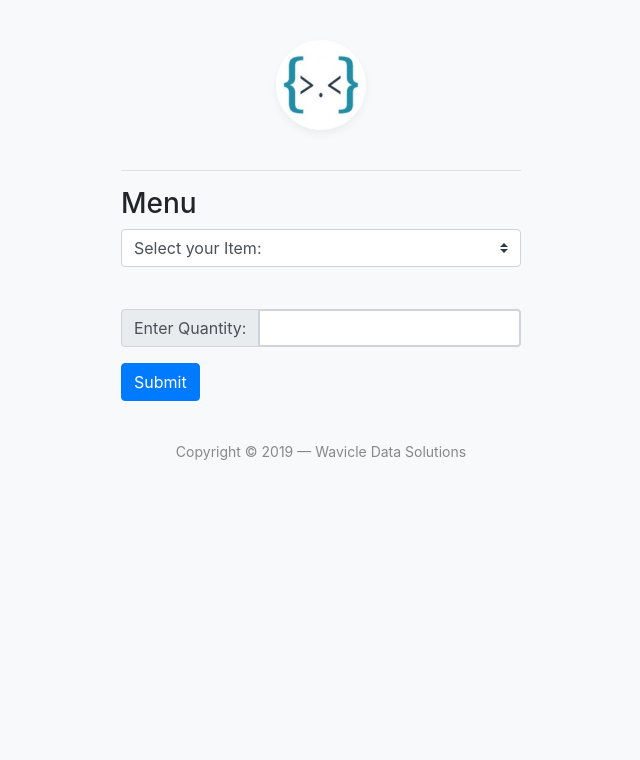
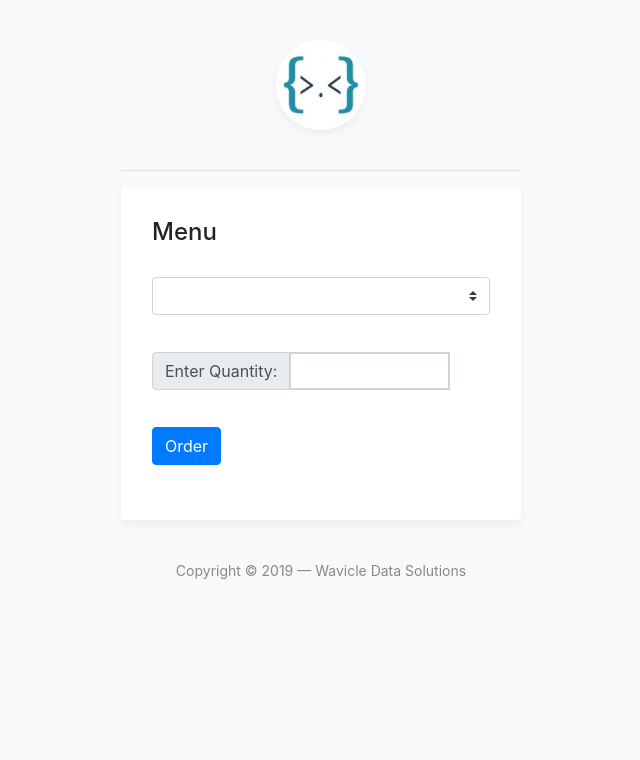
Before and after one commit to parthi-siva/FoodMenuApp, a Flask app: template app/templates/menu.html in a window 1280 px wide. Shown: the top 760 px of the page, without its empty margins (319-959 px from the left). Run offline with Flask 2, Linux system fonts and the light colour scheme; the template is opened without the code that fills it: values that come from a table or form of the project are taken from there, others are empty; some libraries are stand-ins or nearby versions.

Commit message:
Implemented select options from wtf-forms.\n order update to back-end

```diff
--- a/app/forms.py
+++ b/app/forms.py
@@ -1,19 +1,8 @@
 from flask_wtf import FlaskForm
-from wtforms import StringField, PasswordField, SubmitField
+from wtforms import StringField, PasswordField, SubmitField, SelectField, IntegerField, validators
 from wtforms.validators import DataRequired, Length, Email, EqualTo
-from app.models import Employee
-
-class RegistrationForm(FlaskForm):
-    username = StringField('Username',
-                           validators=[DataRequired(), Length(min=2, max=20)])
-    email = StringField('Email',
-                        validators=[DataRequired(), Email()])
-    password = PasswordField('Password', validators=[DataRequired()])
-    confirm_password = PasswordField('Confirm Password',
-                                     validators=[DataRequired(), EqualTo('password')])
-    submit = SubmitField('Sign Up')
-
-
+from app.models import Employee, Items
+import datetime
 
 class LoginForm(FlaskForm):
     username = StringField('Email',
@@ -38,3 +27,8 @@ class RegistrationForm(FlaskForm):
         user = Employee.query.filter_by(email=email.data).first()
         if user is not None:
             raise ValidationError('Please use a different email address.')
+
+class ChoiceMenu(FlaskForm):
+    foodoption = SelectField("Menu", validators=[DataRequired()],coerce=int)
+    quantity = IntegerField("Quantity",validators=[DataRequired(),validators.NumberRange(min=1, max=10)])
+    submit = SubmitField('Order')
--- a/app/models.py
+++ b/app/models.py
@@ -31,7 +31,7 @@ class Items(db.Model):
     item_nature = db.Column(db.String(64))
     orderedItem = db.relationship('Order', backref='ordereditem', lazy='dynamic')
     def __repr__(self):
-        return '<Item Name : {}>'.format(self.itemname)
+        return 'Item Name'.format(self.itemname)
 
 class Order(db.Model):
     id = db.Column(db.Integer, primary_key=True)
--- a/app/routes.py
+++ b/app/routes.py
@@ -1,13 +1,10 @@
 from flask import render_template,flash,redirect,url_for
 from werkzeug.urls import url_parse
 from app import app, db
-from app.forms import LoginForm
-from flask_login import current_user, login_user
-from app.models import Employee, Items
-from flask_login import logout_user
-from flask_login import login_required
+from app.forms import LoginForm, RegistrationForm, ChoiceMenu
+from flask_login import current_user, login_user, logout_user, login_required
+from app.models import Employee, Items, Order
 from flask import request
-from app.forms import RegistrationForm
 import datetime
 
 @login_required
@@ -15,7 +12,7 @@ import datetime
 @app.route('/')
 @login_required
 def index():
-    return render_template('base.html', title="Home")
+    return redirect(url_for('menu'))
 
 @app.route('/login', methods=['GET', 'POST'])
 def login():
@@ -28,6 +25,7 @@ def login():
             flash('Invalid username or password')
             return redirect(url_for('login'))
         login_user(user)
+        current_user.email = form.username.data
         next_page = request.args.get('next')
         if not next_page or url_parse(next_page).netloc != '':
             next_page = url_for('menu')
@@ -53,9 +51,17 @@ def register():
         return redirect(url_for('login'))
     return render_template('Login/register.html', title='Register', form=form)
 
-@app.route("/menu")
+@app.route("/menu", methods=['GET', 'POST'])
 @login_required
 def menu():
     today = datetime.date.today().strftime("%A")
-    menu = Items.query.filter_by(item_nature=today).all()
-    return render_template('menu.html', title="Menu",menu=menu, length=len(menu))
+    items = Items.query.filter_by(item_nature=today).all()
+    form = ChoiceMenu()
+    form.foodoption.choices = [(itm.itemid, itm.itemname) for itm in  items]
+    if form.validate_on_submit():
+        empid = Employee.query.filter_by(email=current_user.email).first()
+        orders = Order(item_id=form.foodoption.data, e_id=empid.id, quantity=form.quantity.data)
+        db.session.add(orders)
+        db.session.commit()
+        return redirect(url_for('menu'))
+    return render_template("menu.html", form=form)
--- a/app/templates/Login/login.html
+++ b/app/templates/Login/login.html
@@ -27,7 +27,7 @@
       </div>
 
       <div class="form-group m-0">
-        <p> {{ form.submit() }} </p>
+        <p> {{ form.submit(class_= "btn btn-primary mb-2") }} </p>
       </div>
       <div class="mt-4 text-center">
         Don't have an account? <a href="{{ url_for('register') }}">Create One</a>
--- a/app/templates/Login/register.html
+++ b/app/templates/Login/register.html
@@ -39,7 +39,7 @@
 			</div>
 
 			<div class="form-group m-0">
-				{{ form.submit() }}
+				{{ form.submit(class_= "class="btn btn-primary mb-2") }}
 			</div>
 			<div class="mt-4 text-center">
 				Already have an account? <a href="{{ url_for('login') }}">Login</a>
--- a/app/templates/menu.html
+++ b/app/templates/menu.html
@@ -1,27 +1,42 @@
 {% extends "base.html" %}
 
 {% block content %}
-         <div class="tab-pane fade show active" id="daily-menu" role="tabpanel" aria-labelledby="nav-home-tab">
-            <div class="Employee_input">
-               <h3>Menu</h3>
-               <form action='./Home.py' method='get' enctype="multipart/form-data">
-                  <select class="custom-select">
-                     <option selected>Select your Item:</option>
-                     {% for i in range(length) %}
-                     <option value={{ i+1 }}>{{ menu[i].itemname}}</option>
+<div class="card fat">
+  <div class="card-body">
+    <h4 class="card-title">Menu</h4>
+    <form method="POST" class="my-login-validation" novalidate="">
+      {{ form.hidden_tag() }}
+      <div class="form-group">
+        {{ form.foodoption( class_="custom-select") }}
+            <ul>
+               {% for error in form.foodoption.errors %}
+               <li style="color: red;">
+               {{ error }}
+               </li>
                {% endfor %}
-                  </select>
-                  <br><br><br>
+            </ul>
+      </div>
+      <br>
+      <div class="form-group">
          <div class="input-group mb-3">
                <div class="input-group-prepend">
                    <span class="input-group-text" id="basic-addon3">Enter Quantity:</span>
                </div>
-                     <input type="number" class="form-control" id="basic-url" aria-describedby="basic-addon3">
+               {{ form.quantity(class_="form-control") }}
+            <ul>
+               {% for error in form.quantity.errors %}
+               <li style="color: red;">
+               {{ error }}
+               </li>
+               {% endfor %}
+            </ul>
+         </div>
+      </div>
+      <br>
+      <div class="form-group m-0">
+        <p> {{ form.submit(class_= "btn btn-primary mb-2") }} </p>
       </div>
     </form>
-               <div>
-                  <button type="button" value="Submit" type="submit" class="btn btn-primary text-center">Submit</button>
-               </div>
   </div>
 </div>
 
```
Also changed, not shown: app.db. Lines whose indentation alone changed are shown as unchanged.
